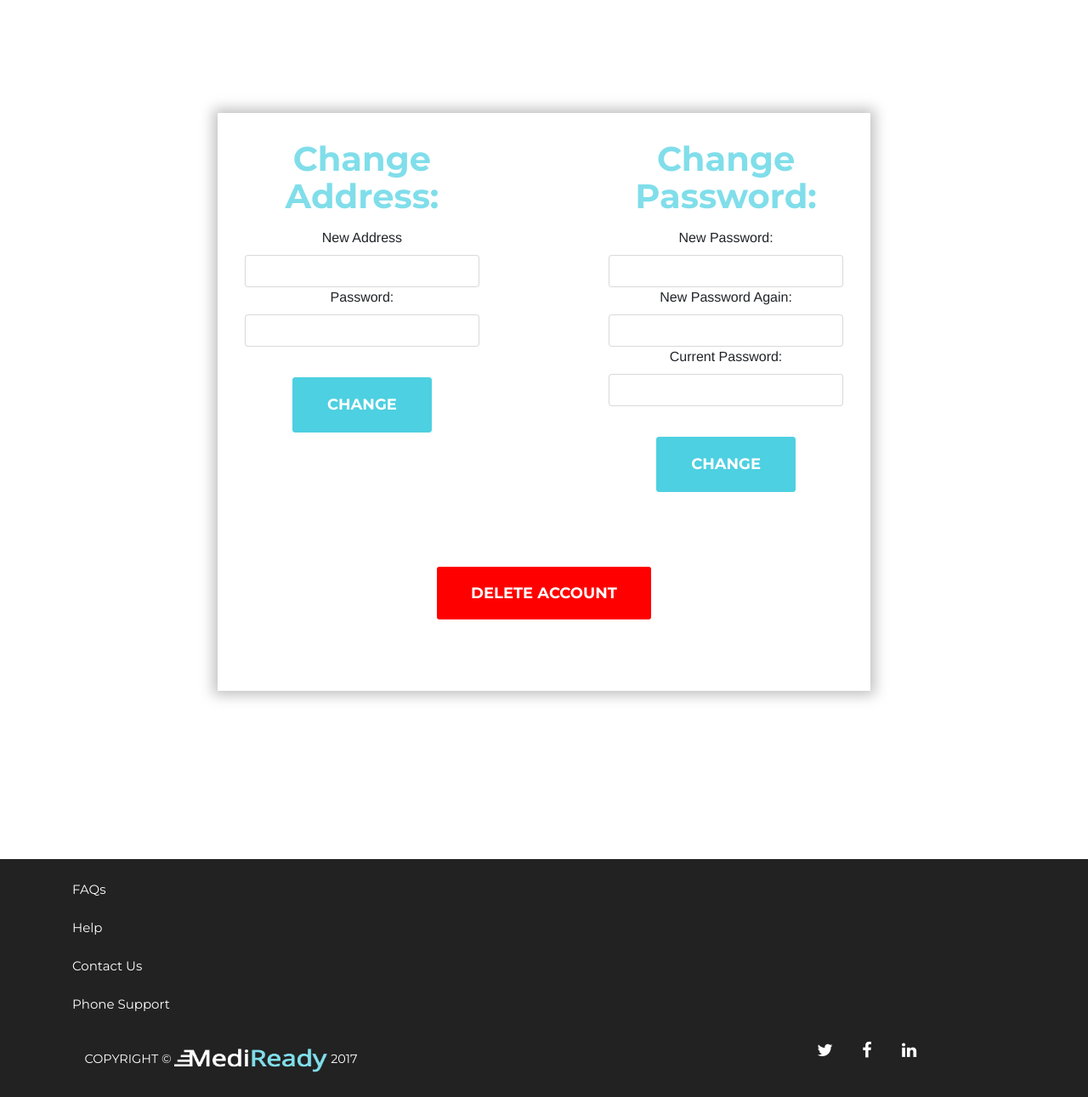
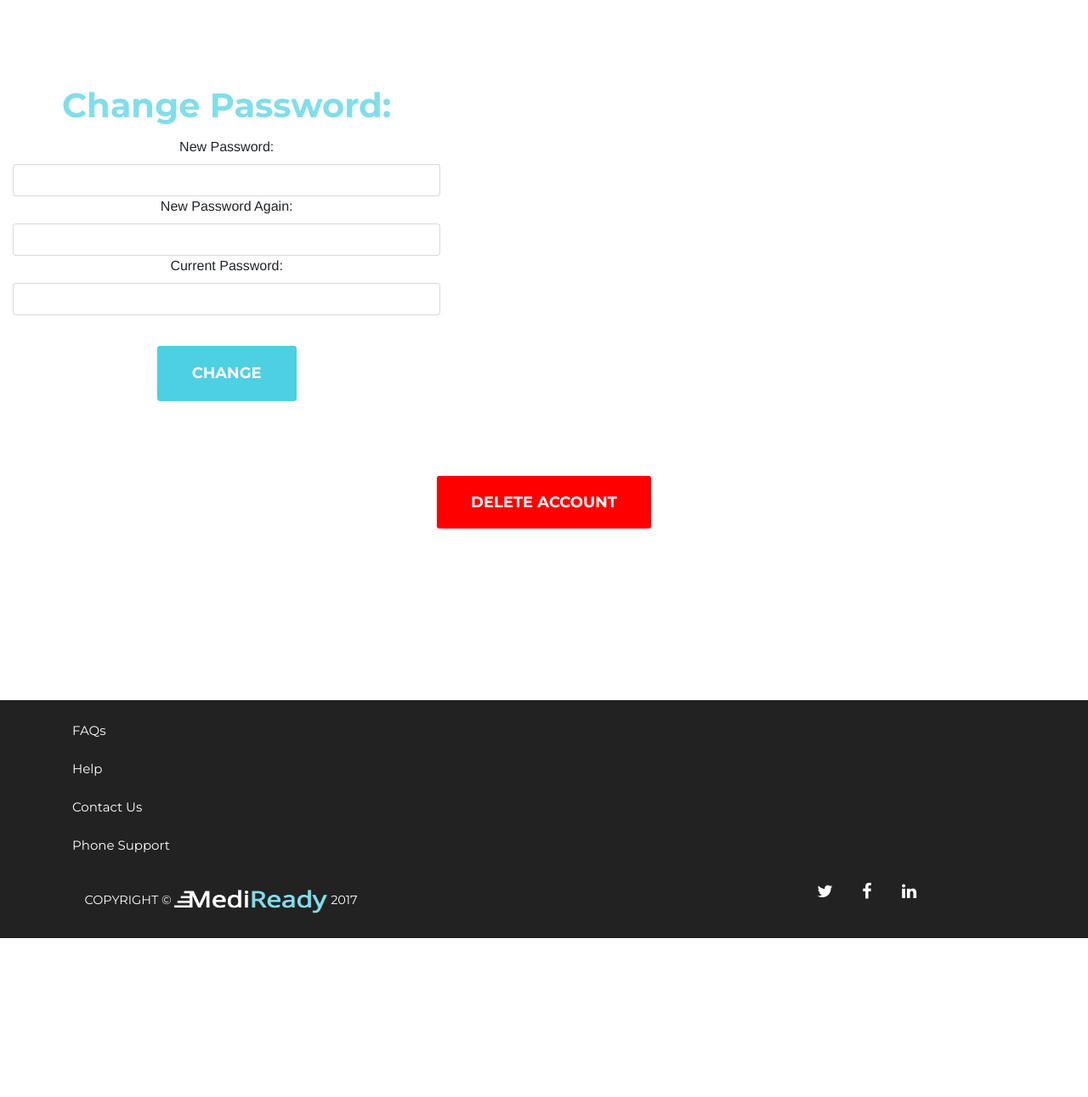
Before and after one commit to emmajeng/MediReady, a PHP site: page /login-system/account.php in a window 1280 px wide. Shown: the part 73-1364 px from the top of the page at 85% size. After the commit the page ends 1177 px from the top, so only its background shows below. Run offline with PHP 8.4, Linux system fonts and the light colour scheme; the visitor is signed in with stand-in values (Sample User, id 1); some libraries are stand-ins or nearby versions; some web fonts are replaced.

Commit message:
Got rid of the change address function from the Account

```diff
--- a/account.php
+++ b/account.php
@@ -67,24 +67,11 @@ else {
 
      <!--Tabs for Patient Dashboard-->
      <section id="account-section">
-       <div class="account-container">
-         <div class="row">
-           <div class="col-md-5">
-            <form method="post" action="lib/change_address.php">
-             <h2 class="account-heading">Change Address:</h2>
-              <label for="user_address">New Address</label>
-               <input type="text" class="form-control" name="user_address" id="user_address">
-               <label for="password">Password:</label>
-               <input type="password" class="form-control" name="password" id="password">
-              <button name="changeAddressBtn" class="btn btn-xl btn-mrg">Change</button>
-             </form>
-           </div>
-
            <div class="col-md-2"></div>
 
-           <div class="col-md-5">
+           <div class="col-md-5" id="change-password">
               <h2 class="account-heading">Change Password:</h2>
-              <form method="post" action="lib/change_password.php">
+              <form method="post" action="lib/change_password.php" id='password-change-form'>
                <label for="user_new_password">New Password:</label>
                <input type="password" class="form-control" name="user_new_password" id="user_new_password" onchange="check_password()">
                <label for="user_new_password_check">New Password Again:</label>
@@ -94,13 +81,12 @@ else {
                <button id="changePasswordBtn" name="changePasswordBtn" class="btn btn-xl btn-mrg">Change</button>
 
               </form>
-              <div id="password_error">hey there friend your password doesnt match!</div>
+              <div id="password_error">Make sure your passwords match!</div>
            </div>
          </div>
            <form method="post">
             <button name="deleteAccountBtn" class="btn btn-xl btn-mrg" id="delete_account">Delete Account</button>
            </form>
-       </div>
      </section>
 
    <!-- Footer Section -->
```
